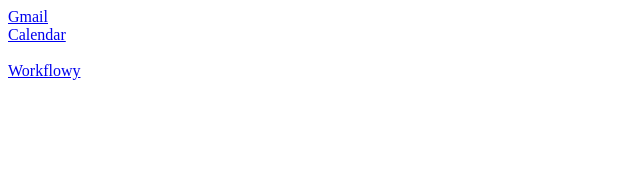
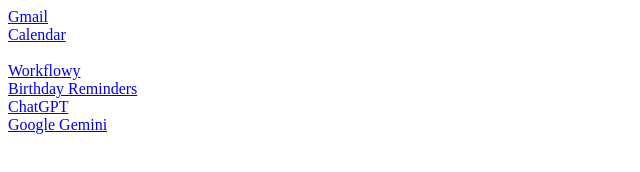
Before and after one commit to 1776FTW/startpage, a plain HTML site: page index.html in a window 1280 px wide. Shown: the whole page, without its empty margins (0-640 px from the left). Drawn offline with Linux system fonts and the light colour scheme.

Commit message:
Update index.html

```diff
--- a/index.html
+++ b/index.html
@@ -15,6 +15,10 @@
     <a href="https://calendar.google.com">Calendar</a>
 <br>
     <a href="https://workflowy.com">Workflowy</a>
+    <a href="https://www.birthday-reminders.com">Birthday Reminders</a>
+    <a href="https://chatgpt.com/">ChatGPT</a>
+    <a href="https://gemini.google.com/app">Google Gemini</a>
+
   </div>
 </body>
 </html>
```
